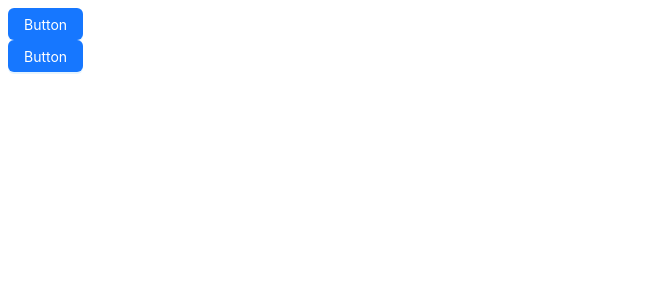
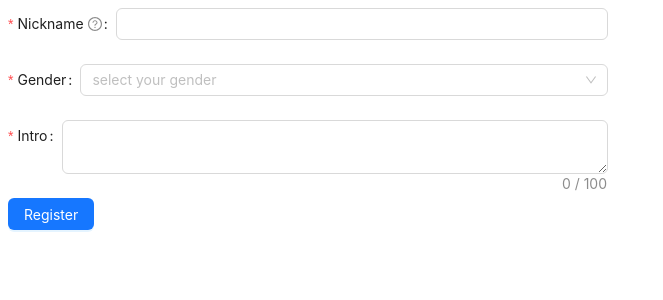
Before and after one commit to oscarchen0310/CPQ, a React (Vite) app: page / in a window 1280 px wide. Shown: the top 300 px of the page, without its empty margins (0-663 px from the left). Built offline with nearby package versions, Linux system fonts and the light colour scheme.

Commit message:
Add button

```diff
--- a/src/App.jsx
+++ b/src/App.jsx
@@ -1,15 +1,74 @@
 import React from 'react';
-import { Button } from 'antd';
+import { Button, Form, Input, Select } from 'antd';
 
-const App = () => (
-  <>
-  <div className="App">
-    <Button type="primary">Button</Button>
-  </div>
-  <div className="App">
-    <Button type="primary">Button</Button>
-  </div>
-  </>
-);
+const { Option } = Select;
+
+const App = () => {
+  const [form] = Form.useForm();
+  const onFinish = (values) => {
+    console.log('Received values of form: ', values);
+  };
+
+  return (
+    <Form
+      form={form}
+      name="register"
+      onFinish={onFinish}
+      style={{ maxWidth: 600 }}
+      scrollToFirstError
+    >
+      <Form.Item
+        name="nickname"
+        label="Nickname"
+        tooltip="What do you want others to call you?"
+        rules={[
+          {
+            required: true,
+            message: 'Please input your nickname!',
+            whitespace: true,
+          },
+        ]}
+      >
+        <Input />
+      </Form.Item>
+
+      <Form.Item
+        name="gender"
+        label="Gender"
+        rules={[
+          {
+            required: true,
+            message: 'Please select gender!',
+          },
+        ]}
+      >
+        <Select placeholder="select your gender">
+          <Option value="male">Male</Option>
+          <Option value="female">Female</Option>
+          <Option value="other">Other</Option>
+        </Select>
+      </Form.Item>
+
+      <Form.Item
+        name="intro"
+        label="Intro"
+        rules={[
+          {
+            required: true,
+            message: 'Please input Intro',
+          },
+        ]}
+      >
+        <Input.TextArea showCount maxLength={100} />
+      </Form.Item>
+
+      <Form.Item>
+        <Button type="primary" htmlType="submit">
+          Register
+        </Button>
+      </Form.Item>
+    </Form>
+  );
+};
 
 export default App;
```
